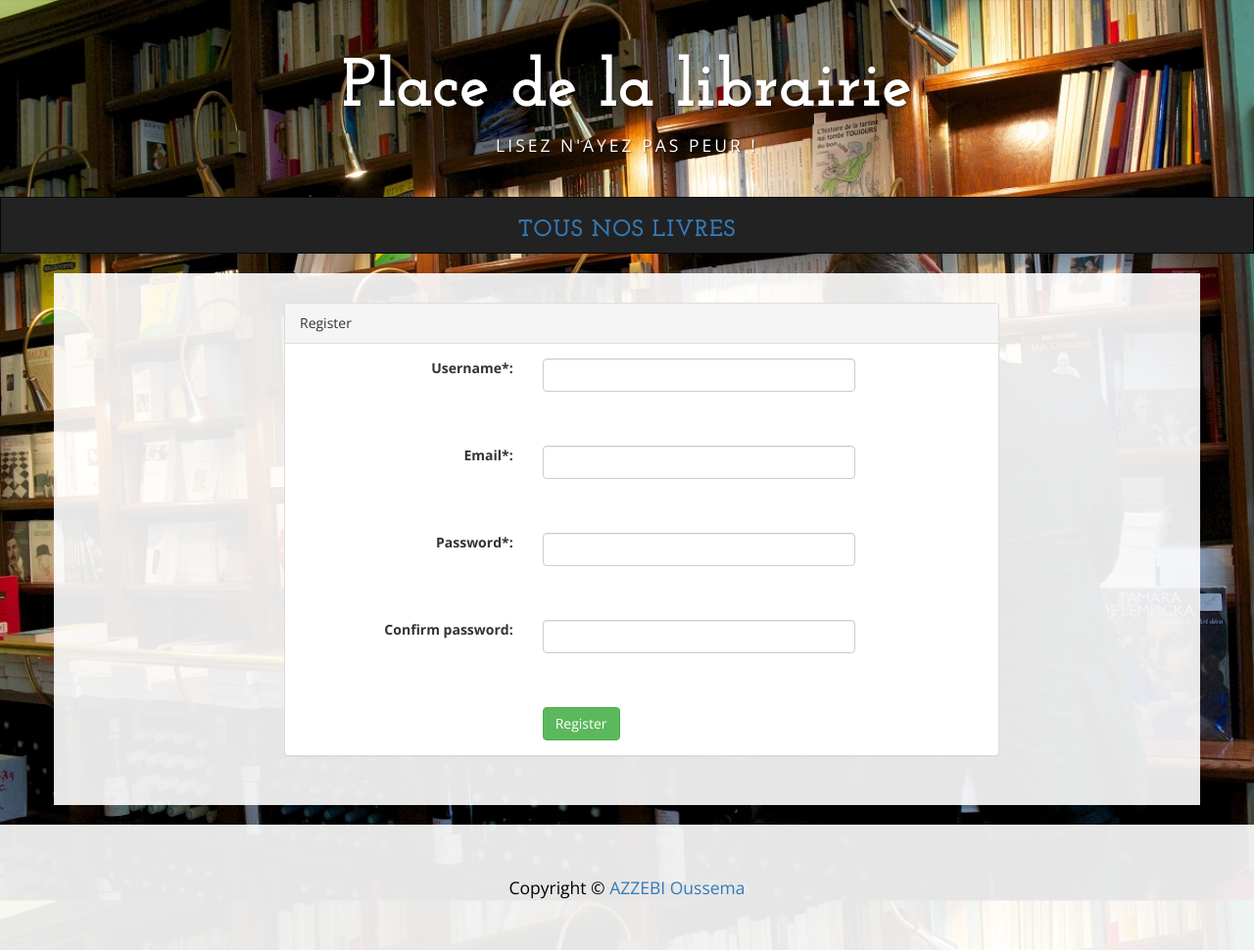
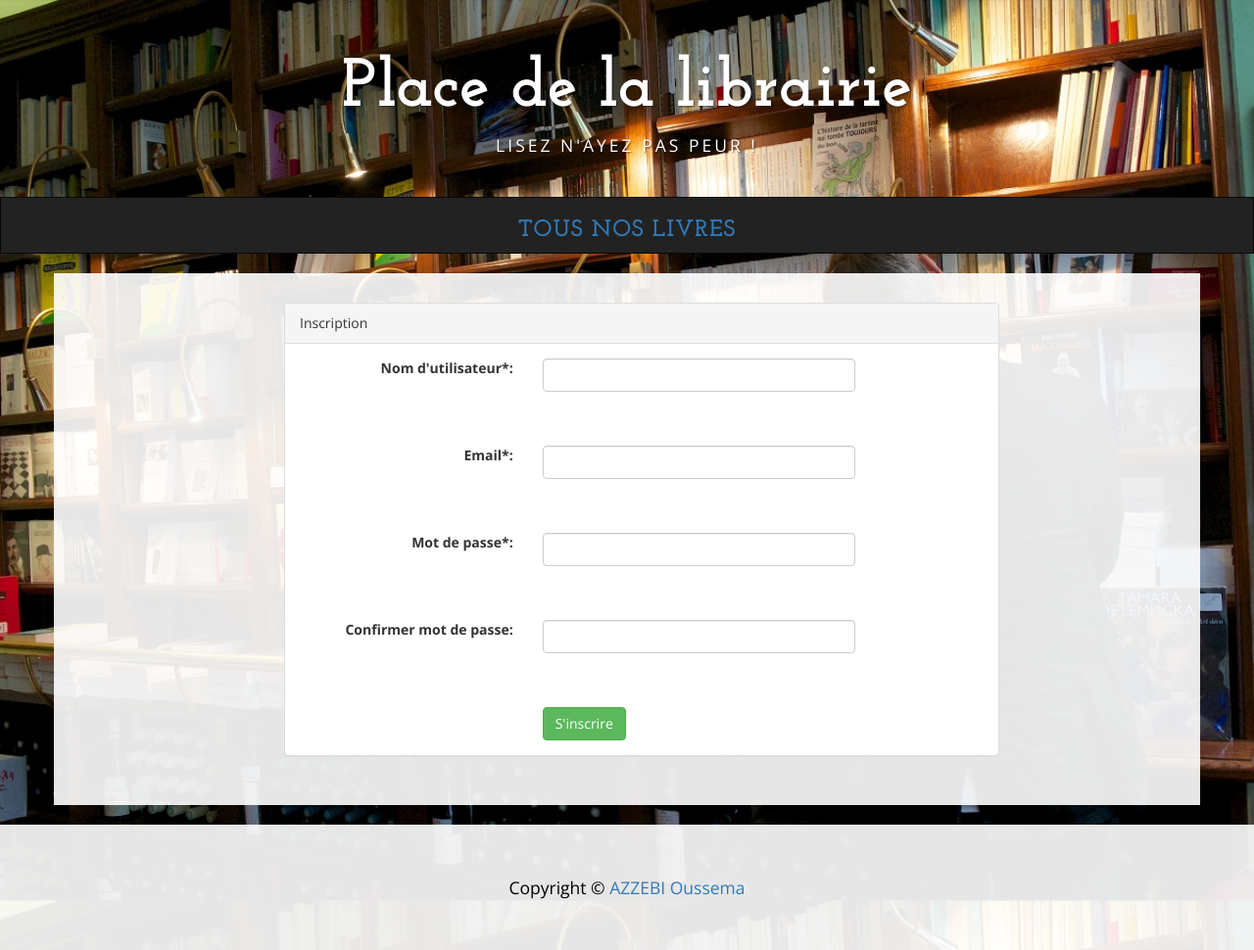
Before and after one commit to NewManParis/book_store_project, a Django app: page /store/register in a window 1280 px wide. Shown: the whole page at 98% size. Run offline with Django 3.2, Linux system fonts and the light colour scheme; some libraries are stand-ins or nearby versions.

Commit message:
registration feature is ok

```diff
--- /dev/null
+++ b/bookstore_project/store/templates/store/account.html
@@ -0,0 +1 @@
+Hello
--- a/bookstore_project/store/templates/store/register.html
+++ b/bookstore_project/store/templates/store/register.html
@@ -7,14 +7,14 @@
             {% csrf_token %}
             <div class="col-md-8 col-md-offset-2">
                 <div class="panel panel-default">
-                    <div class="panel-heading">Register</div>
+                    <div class="panel-heading">Inscription</div>
                     <div class="panel-body">
                         {% if error_message %}
                             <p class="bg-danger p-d ml-b">{{ error_message }}</p>
                         {% endif %}
 
                         <div class="form-group clearfix">
-                            <label for="{{ form.username.id_for_label }}" class="col-md-4 control-label text-right">Username<span class="text-red">*</span>:</label>
+                            <label for="{{ form.username.id_for_label }}" class="col-md-4 control-label text-right">Nom d'utilisateur<span class="text-red">*</span>:</label>
                             <div class="col-md-6">
                                 {{ form.username }}
                             </div>
@@ -26,19 +26,19 @@
                             </div>
                         </div>
                         <div class="form-group clearfix">
-                            <label for="{{ form.password.id_for_label }}" class="col-md-4 control-label text-right">Password<span class="text-red">*</span>:</label>
+                            <label for="{{ form.password.id_for_label }}" class="col-md-4 control-label text-right">Mot de passe<span class="text-red">*</span>:</label>
                             <div class="col-md-6">
                                 {{ form.password }}
                             </div>
                         </div>
                         <div class="form-group clearfix">
-                            <label for="{{ form.password_repeat.id_for_label }}" class="col-md-4 control-label text-right">Confirm password:</label>
+                            <label for="{{ form.password_repeat.id_for_label }}" class="col-md-4 control-label text-right">Confirmer mot de passe:</label>
                             <div class="col-md-6">
                                 {{ form.password_repeat }}
                             </div>
                         </div>
                         <div class="col-md-6 col-md-offset-4">
-                            <input type="submit" value="Register" class="btn btn-success">
+                            <input type="submit" value="S'inscrire" class="btn btn-success">
                         </div>
                     </div>
                 </div>
--- a/bookstore_project/store/urls.py
+++ b/bookstore_project/store/urls.py
@@ -8,5 +8,6 @@ urlpatterns = [
     path('search', views.search, name='search'),
     path('login', views.login, name='login'),
     path('register', views.user_register, name='user_register'),
+    path('account', views.user_account, name='user_account'),
 
 ]
--- a/bookstore_project/store/views.py
+++ b/bookstore_project/store/views.py
@@ -5,18 +5,20 @@ from django.shortcuts import render, get_object_or_404
 from django.core.paginator import Paginator, PageNotAnInteger, EmptyPage
 from django.db import transaction, IntegrityError
 from store.choices import *
-
+from django.http import HttpResponseRedirect
 from django.contrib.auth import authenticate, login
 from django.contrib.auth.models import User
 
 # Create your views here.
+def user_account(request):
+    return render(request, 'store/account.html', locals())
 
 def user_register(request):
 
     # if this is a POST request we need to process the form data
     if request.method == 'POST':
         # create a form instance and populate it with data from the request:
-        form = RegisterForm(request.POST, error_class=ParagraphErrorList)
+        form = RegisterForm(request.POST)
         # check whether it's valid:
         if form.is_valid():
             username = form.cleaned_data['username']
@@ -24,31 +26,38 @@ def user_register(request):
             password = form.cleaned_data['password']
             password_repeat = form.cleaned_data['password_repeat']
 
-            if User.objects.filter(username=username).exists():
+            try:
+                with transaction.atomic():
+                    if User.objects.filter(username=username).exists():
+                        return render(request, 'store/register.html', {
+                            'form': form,
+                            'error_message': 'Username already exists.'
+                        })
+                    elif User.objects.filter(email=email).exists():
+                        return render(request, 'store/register.html', {
+                            'form': form,
+                            'error_message': 'Email already exists.'
+                        })
+                    elif password != password_repeat:
+                        return render(request, 'store/register.html', {
+                            'form': form,
+                            'error_message': 'Passwords do not match.'
+                        })
+                    else:
+                        # Create the user:
+                        user = User.objects.create_user(username, email, password)
+                        user.save()
+
+                        # Login the user
+                        login(request, user)
+
+                        # redirect to accounts page:
+                        return HttpResponseRedirect('/store/account')
+            except:
                 return render(request, 'store/register.html', {
                     'form': form,
-                    'error_message': 'Username already exists.'
-                })
-            elif User.objects.filter(email=email).exists():
-                return render(request, 'store/register.html', {
-                    'form': form,
-                    'error_message': 'Email already exists.'
-                })
-            elif password != password_repeat:
-                return render(request, 'store/register.html', {
-                    'form': form,
-                    'error_message': 'Passwords do not match.'
-                })
-            else:
-                # Create the user:
-                user = User.objects.create_user(username, email, password)
-                user.save()
-
-                # Login the user
-                #login(request, user)
-
-                # redirect to accounts page:
-                #return HttpResponseRedirect('/store/account')
+                    'error_message': '"Une erreur interne est apparue. Merci de recommencer votre requête."'
+                    })
 
    # No post data availabe, let's just show the page.
     else:
```
Also changed, not shown: bookstore_project/store/templates/store/base.html (line endings or trailing spaces).
